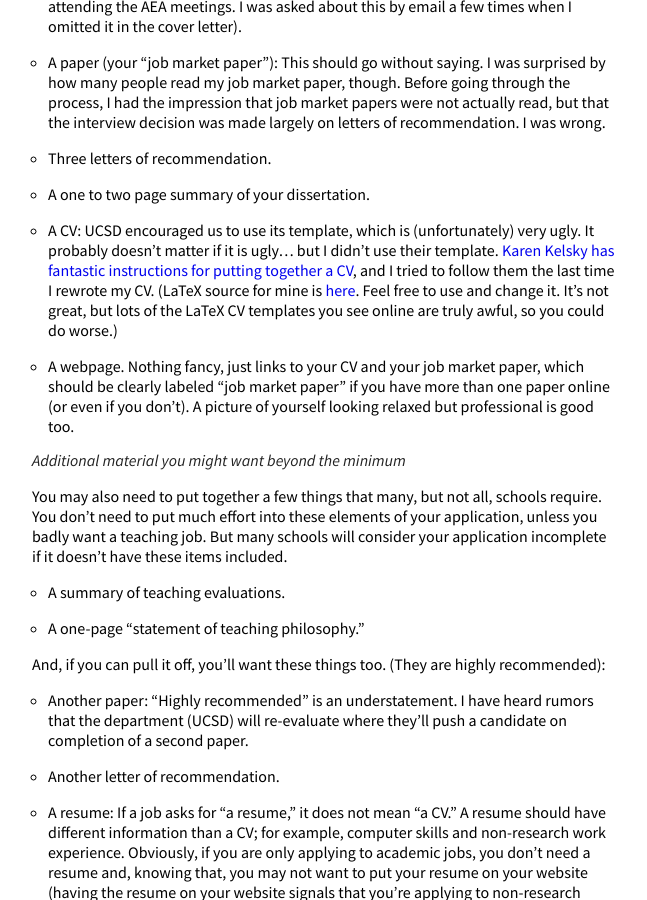
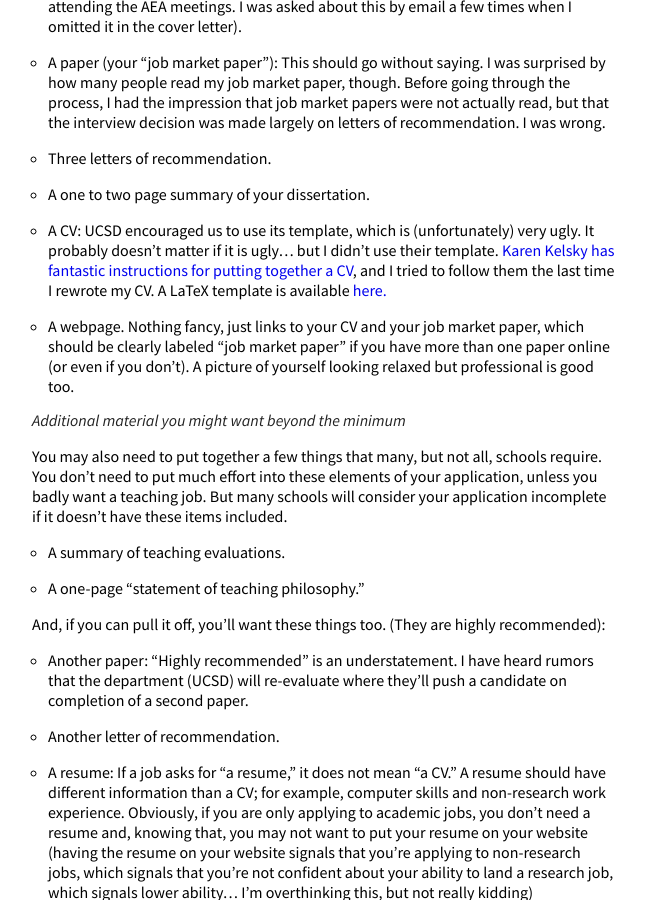
Before and after one commit to mmkuang/grayclhn.github.io, a Jekyll site: the page built from blog/_posts/2009-08-01-job-market-notes.md, in a window 1280 px wide and 900 px high, scrolled down 1164 px. Shown: the whole window, without its empty margins (0-647 px from the left). Built offline with Jekyll 4.4.1, drawn with Linux system fonts in a browser that asks for light colours; Markdown is read by kramdown in place of the engine named in the settings.

Commit message:
Tweak LaTeX source for CV and move template to github

```diff
--- a/blog/_posts/2009-08-01-job-market-notes.md
+++ b/blog/_posts/2009-08-01-job-market-notes.md
@@ -93,12 +93,8 @@ after Thanksgiving. At the miniumum, you need:
   ugly... but I didn’t use their template. [Karen Kelsky has fantastic
   instructions for putting together a
   CV](http://theprofessorisin.com/2012/01/12/dr-karens-rules-of-the-academic-cv/),
-  and I tried to follow them the last time I rewrote my CV. (LaTeX
-  source for mine is
-  [here](https://github.com/grayclhn/grayclhn.github.io/blob/master/dl/calhoun-cv.tex).
-  Feel free to use and change it. It’s not great, but lots of the
-  LaTeX CV templates you see online are truly awful, so you could do
-  worse.)
+  and I tried to follow them the last time I rewrote my CV. A LaTeX
+  template is available [here.](https://github.com/grayclhn/safecv)
 
 * A webpage. Nothing fancy, just links to your CV and your job market
   paper, which should be clearly labeled “job market paper” if you
```
Also changed, not shown: 3 other files.
